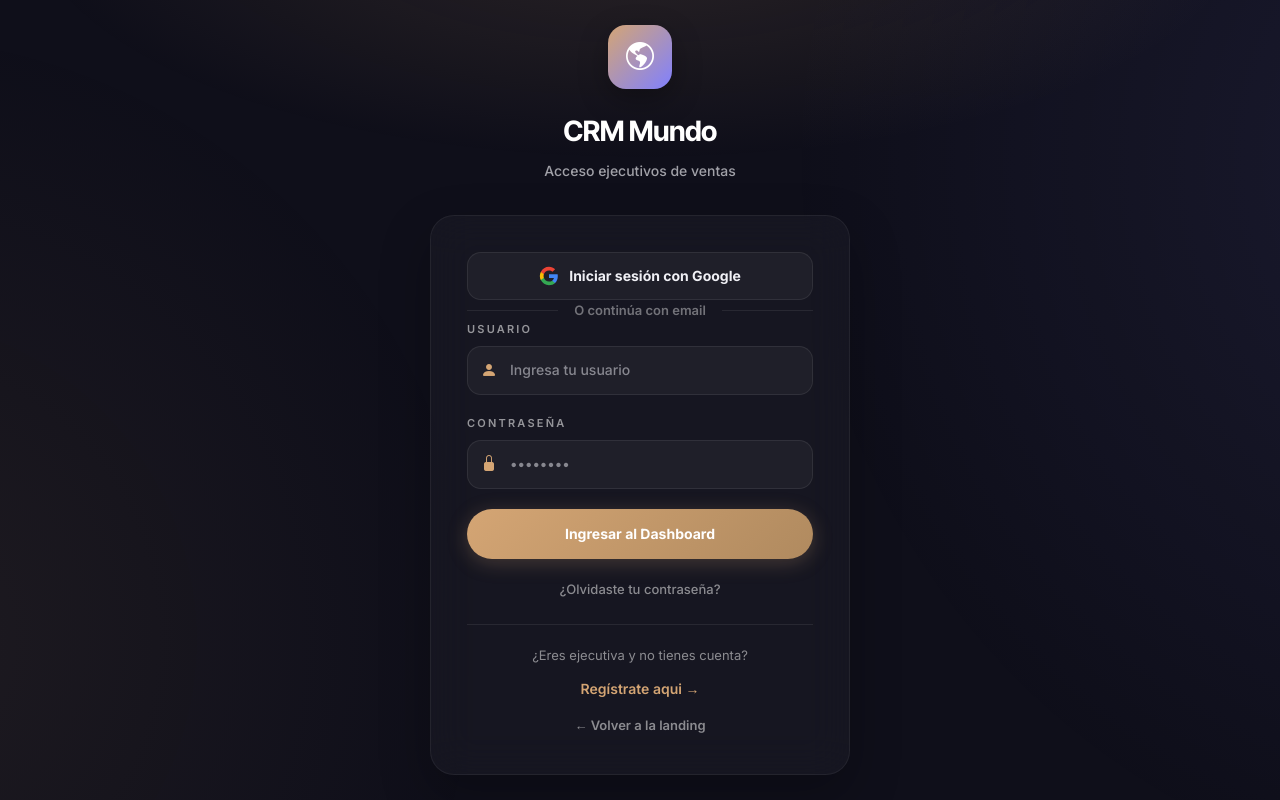
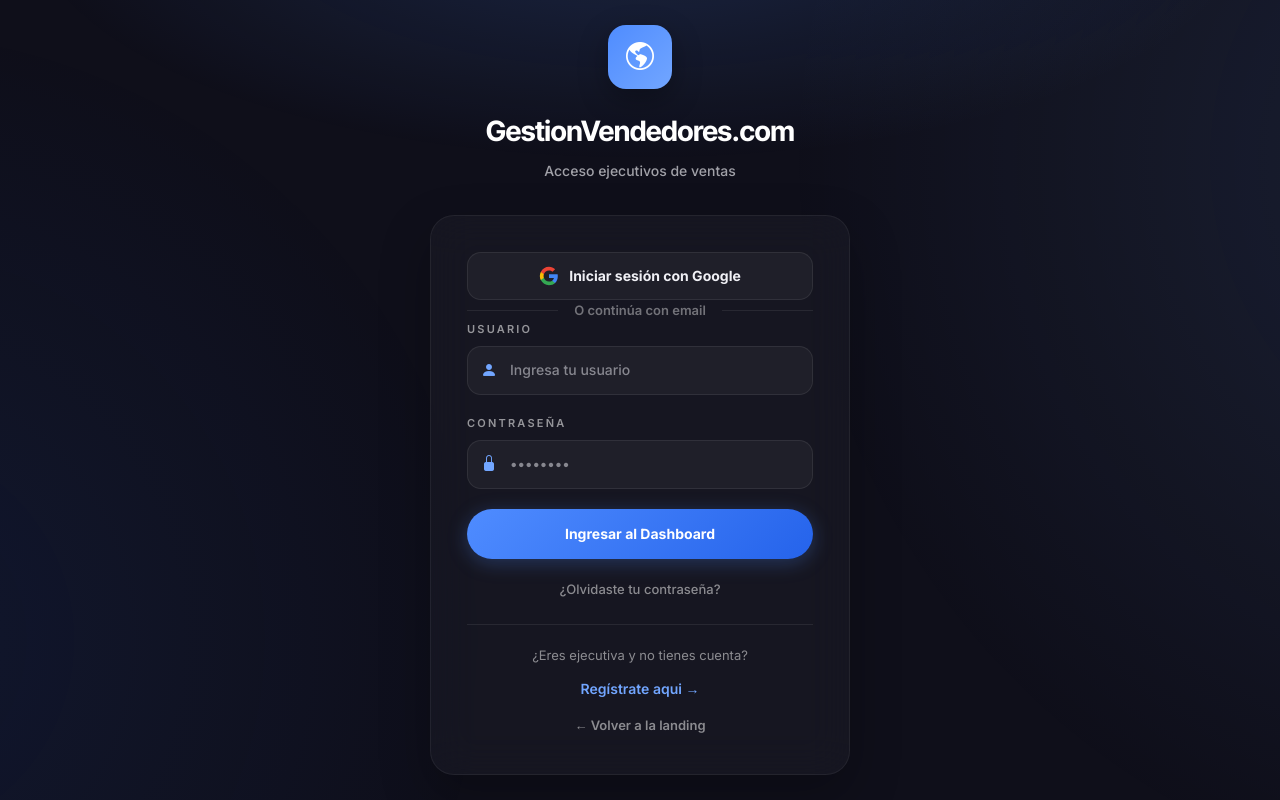
Before and after one commit to francosaav1998/mundo-crm, a Next.js app: page /dashboard/login in a window 1280 px wide. Built offline with nearby package versions, Linux system fonts and the light colour scheme; no server answers.

Commit message:
style(brand): actualiza carga y acceso de GestionVendedores

```diff
--- a/app/dashboard/login/page.js
+++ b/app/dashboard/login/page.js
@@ -1,10 +1,10 @@
 "use client";
 
 import { useState } from "react";
-import { useRouter } from "next/navigation";
 import Link from "next/link";
 import { motion } from "framer-motion";
 import { createClient } from "@/lib/supabase/client";
+import { getAppOrigin } from "@/lib/urls";
 
 export default function LoginPage() {
   const [username, setUsername] = useState("");
@@ -12,8 +12,13 @@
   const [error, setError] = useState("");
   const [loading, setLoading] = useState(false);
   const [oauthLoading, setOauthLoading] = useState(false);
-  const router = useRouter();
   const supabase = createClient();
+  const appOrigin = getAppOrigin();
+
+  const hardRedirect = (path) => {
+    const target = `${appOrigin || window.location.origin}${path}`;
+    window.location.assign(target);
+  };
 
   const handleSubmit = async (e) => {
     e.preventDefault();
@@ -29,8 +34,7 @@
       if (!res.ok) {
         setError(data.error || "Error al iniciar sesión");
       } else {
-        router.push("/dashboard");
-        router.refresh();
+        hardRedirect("/dashboard");
       }
     } catch {
       setError("Error de conexión");
@@ -63,9 +67,9 @@
           position: "fixed",
           inset: 0,
           backgroundImage: `
-            radial-gradient(ellipse 80% 50% at 50% -10%, rgba(212, 165, 116, 0.14), transparent 60%),
-            radial-gradient(circle at 120% 20%, rgba(128, 128, 255, 0.1), transparent 45%),
-            radial-gradient(circle at -10% 80%, rgba(212, 165, 116, 0.08), transparent 40%)
+            radial-gradient(ellipse 80% 50% at 50% -10%, rgba(79, 140, 255, 0.18), transparent 60%),
+            radial-gradient(circle at 120% 20%, rgba(114, 166, 255, 0.12), transparent 45%),
+            radial-gradient(circle at -10% 80%, rgba(37, 99, 235, 0.1), transparent 40%)
           `,
           pointerEvents: "none",
           zIndex: 0,
@@ -87,7 +91,7 @@
             style={{
               width: "64px",
               height: "64px",
-              background: "linear-gradient(135deg, #d4a574 0%, #8080ff 100%)",
+               background: "linear-gradient(135deg, #4f8cff 0%, #72a6ff 100%)",
               borderRadius: "18px",
               display: "flex",
               alignItems: "center",
@@ -98,7 +102,7 @@
           >
             <i className="bi bi-globe-americas" style={{ color: "#fff", fontSize: "28px" }} />
           </motion.div>
-          <h1 style={{ fontSize: "28px", fontWeight: 700, color: "#FFFFFF", letterSpacing: "-0.02em", fontFamily: "var(--font-heading), 'Outfit', sans-serif" }}>CRM Mundo</h1>
+           <h1 style={{ fontSize: "clamp(24px, 7vw, 28px)", fontWeight: 700, color: "#FFFFFF", letterSpacing: "-0.02em", fontFamily: "var(--font-heading), 'Outfit', sans-serif" }}>GestionVendedores.com</h1>
           <p style={{ color: "rgba(240, 240, 245, 0.65)", fontSize: "14px", marginTop: "6px", fontWeight: 500 }}>Acceso ejecutivos de ventas</p>
         </motion.div>
 
@@ -145,7 +149,7 @@
               try {
                 const { error: err } = await supabase.auth.signInWithOAuth({
                   provider: "google",
-                  options: { redirectTo: `${window.location.origin}/auth/callback?from=login` },
+                  options: { redirectTo: `${appOrigin || window.location.origin}/auth/callback?from=login` },
                 });
                 if (err) setError(err.message);
               } catch (e) {
@@ -173,8 +177,8 @@
             }}
             onMouseEnter={(e) => {
               if (!oauthLoading && !loading) {
-                e.target.style.borderColor = "rgba(212, 165, 116, 0.5)";
-                e.target.style.boxShadow = "0 0 0 3px rgba(212, 165, 116, 0.12)";
+                   e.target.style.borderColor = "rgba(79, 140, 255, 0.6)";
+                   e.target.style.boxShadow = "0 0 0 3px rgba(79, 140, 255, 0.14)";
               }
             }}
             onMouseLeave={(e) => {
@@ -209,7 +213,7 @@
                 Usuario
               </label>
               <div style={{ position: "relative" }}>
-                <i className="bi bi-person-fill" style={{ position: "absolute", left: "14px", top: "50%", transform: "translateY(-50%)", color: "#d4a574" }} />
+                 <i className="bi bi-person-fill" style={{ position: "absolute", left: "14px", top: "50%", transform: "translateY(-50%)", color: "#72a6ff" }} />
                 <input
                   type="text"
                   value={username}
@@ -227,8 +231,8 @@
                     transition: "all 0.2s",
                   }}
                   onFocus={(e) => {
-                    e.target.style.borderColor = "rgba(212, 165, 116, 0.5)";
-                    e.target.style.boxShadow = "0 0 0 3px rgba(212, 165, 116, 0.12)";
+                   e.target.style.borderColor = "rgba(79, 140, 255, 0.6)";
+                   e.target.style.boxShadow = "0 0 0 3px rgba(79, 140, 255, 0.14)";
                   }}
                   onBlur={(e) => {
                     e.target.style.borderColor = "rgba(255, 255, 255, 0.08)";
@@ -245,7 +249,7 @@
                 Contraseña
               </label>
               <div style={{ position: "relative" }}>
-                <i className="bi bi-lock-fill" style={{ position: "absolute", left: "14px", top: "50%", transform: "translateY(-50%)", color: "#d4a574" }} />
+                 <i className="bi bi-lock-fill" style={{ position: "absolute", left: "14px", top: "50%", transform: "translateY(-50%)", color: "#72a6ff" }} />
                 <input
                   type="password"
                   value={password}
@@ -281,7 +285,7 @@
               disabled={loading}
               style={{
                 width: "100%",
-                background: "linear-gradient(135deg, #d4a574 0%, #b08a5f 100%)",
+                 background: "linear-gradient(135deg, #4f8cff 0%, #2563eb 100%)",
                 color: "#FFFFFF",
                 fontWeight: 700,
                 padding: "14px",
@@ -289,7 +293,7 @@
                 border: "none",
                 cursor: "pointer",
                 fontSize: "14px",
-                boxShadow: "0 4px 20px rgba(212, 165, 116, 0.25)",
+                 boxShadow: "0 4px 20px rgba(79, 140, 255, 0.28)",
                 transition: "all 0.2s",
                 display: "flex",
                 alignItems: "center",
@@ -311,7 +315,7 @@
               display: "block",
               transition: "color 0.2s",
             }}
-              onMouseEnter={(e) => e.currentTarget.style.color = "#d4a574"}
+               onMouseEnter={(e) => e.currentTarget.style.color = "#72a6ff"}
               onMouseLeave={(e) => e.currentTarget.style.color = "rgba(255, 255, 255, 0.5)"}>
               ¿Olvidaste tu contraseña?
             </Link>
@@ -326,7 +330,7 @@
             <p style={{ fontSize: "13px", color: "rgba(255,255,255,0.5)", marginBottom: "12px" }}>
               ¿Eres ejecutiva y no tienes cuenta?
             </p>
-            <Link href="/registro" style={{ fontSize: "14px", fontWeight: 600, color: "#d4a574", textDecoration: "none", display: "block", marginBottom: "12px" }}>
+             <Link href="/registro" style={{ fontSize: "14px", fontWeight: 600, color: "#72a6ff", textDecoration: "none", display: "block", marginBottom: "12px" }}>
               Regístrate aqui →
             </Link>
             <Link href="/" style={{ fontSize: "13px", fontWeight: 600, color: "rgba(255,255,255,0.5)", textDecoration: "none" }}>
--- a/app/registro/page.js
+++ b/app/registro/page.js
@@ -1,9 +1,10 @@
 "use client";
 
-import { Suspense, useEffect, useState } from "react";
-import { useRouter, useSearchParams } from "next/navigation";
+import { Suspense, useCallback, useEffect, useState } from "react";
+import { useSearchParams } from "next/navigation";
 import { createClient } from "@/lib/supabase/client";
 import { NEON_THEME } from "@/lib/dashboard/constants";
+import { getAppOrigin } from "@/lib/urls";
 
 export const dynamic = "force-dynamic";
 
@@ -59,7 +60,6 @@
 
 function RegistroPageInner() {
   const T = NEON_THEME.dark;
-  const router = useRouter();
   const searchParams = useSearchParams();
   const supabase = createClient();
 
@@ -81,15 +81,22 @@
   const [oauthUser, setOauthUser] = useState(null);
   const [loadingOauthData, setLoadingOauthData] = useState(false);
 
+  const appOrigin = getAppOrigin();
+
+  const hardRedirect = useCallback((path) => {
+    const target = `${appOrigin || window.location.origin}${path}`;
+    window.location.assign(target);
+  }, [appOrigin]);
+
   // Redirigir al dashboard cuando el registro se completa
   useEffect(() => {
     if (success) {
       const timer = setTimeout(() => {
-        router.push("/dashboard");
+        hardRedirect("/dashboard");
       }, 2000);
       return () => clearTimeout(timer);
     }
-  }, [success, router]);
+  }, [hardRedirect, success]);
 
   const update = (key, value) => setForm((prev) => ({ ...prev, [key]: value }));
 
@@ -139,10 +146,10 @@
     setOauthLoading(true);
     setError("");
     try {
-      const { error: err } = await supabase.auth.signInWithOAuth({
-        provider,
-        options: { redirectTo: `${window.location.origin}/auth/callback` },
-      });
+        const { error: err } = await supabase.auth.signInWithOAuth({
+          provider,
+          options: { redirectTo: `${appOrigin || window.location.origin}/auth/callback` },
+        });
       if (err) setError(err.message);
     } catch (e) {
       setError(e.message);
@@ -282,8 +289,8 @@
           position: "fixed",
           inset: 0,
           backgroundImage: `
-            radial-gradient(circle at 10% 20%, rgba(212, 165, 116, 0.12) 0%, transparent 35%),
-            radial-gradient(circle at 90% 80%, rgba(128, 128, 255, 0.10) 0%, transparent 40%)
+             radial-gradient(circle at 10% 20%, rgba(79, 140, 255, 0.16) 0%, transparent 35%),
+             radial-gradient(circle at 90% 80%, rgba(114, 166, 255, 0.12) 0%, transparent 40%)
           `,
           pointerEvents: "none",
           zIndex: 0,
@@ -306,10 +313,10 @@
               boxShadow: T.glowGold,
             }}
           >
-            <span style={{ color: T.accent, fontWeight: 900, fontSize: "26px" }}>M</span>
+               <span style={{ color: T.accent, fontWeight: 900, fontSize: "20px", letterSpacing: "-0.08em" }}>GV</span>
           </div>
           <h1 style={{ fontSize: "24px", fontWeight: 800, letterSpacing: "-0.02em" }}>
-            Únete a Gestion Vendedores
+             Únete a GestionVendedores.com
           </h1>
           <p style={{ color: T.muted, fontSize: "13px", marginTop: "6px" }}>
             Completa tus datos y obtén tu landing personalizada
@@ -491,7 +498,7 @@
               />
             </div>
 
-            <div style={{ display: "grid", gridTemplateColumns: oauthUser ? "1fr" : "1fr 1fr", gap: "16px" }}>
+             <div style={{ display: "grid", gridTemplateColumns: oauthUser ? "1fr" : "repeat(auto-fit, minmax(180px, 1fr))", gap: "16px" }}>
               <div>
                 <label style={labelStyle}>Email *</label>
                 <input
@@ -524,7 +531,7 @@
               )}
             </div>
 
-            <div style={{ display: "grid", gridTemplateColumns: "1fr 1fr", gap: "16px" }}>
+             <div style={{ display: "grid", gridTemplateColumns: "repeat(auto-fit, minmax(180px, 1fr))", gap: "16px" }}>
               <div>
                  <label style={{ ...labelStyle, color: T.accent }}>WhatsApp *</label>
                 <input
@@ -646,7 +653,9 @@
           <div style={{ marginTop: "20px", paddingTop: "16px", borderTop: `1px solid ${T.border}`, textAlign: "center" }}>
             <p style={{ fontSize: "13px", color: T.muted, marginBottom: "6px" }}>¿Ya tienes cuenta?</p>
             <button
-              onClick={() => router.push("/dashboard/login")}
+              onClick={() => {
+                hardRedirect("/dashboard/login");
+              }}
               style={{
                 fontSize: "14px",
                 fontWeight: 700,
--- a/components/ui/SplashScreen.jsx
+++ b/components/ui/SplashScreen.jsx
@@ -29,7 +29,7 @@
   });
 }
 
-export default function SplashScreen({ appName = "Mundo CRM", subtitle = "Panel de ventas" }) {
+export default function SplashScreen({ appName = "GestionVendedores.com", subtitle = "Workspace comercial" }) {
   const particles = useMemo(() => buildParticles(22), []);
 
   return (
@@ -77,7 +77,7 @@
               width: "100%",
               height: "100%",
               borderRadius: 24,
-              background: "linear-gradient(135deg, #d4a574 0%, #8080ff 100%)",
+               background: "linear-gradient(135deg, #4f8cff 0%, #72a6ff 100%)",
               display: "flex",
               alignItems: "center",
               justifyContent: "center",
@@ -142,7 +142,7 @@
             fontWeight: 600,
           }}
         >
-          <span className="btn-spinner" style={{ color: "#d4a574" }} />
+           <span className="btn-spinner" style={{ color: "#72a6ff" }} />
           Preparando tu espacio de trabajo…
         </motion.div>
       </div>
```
